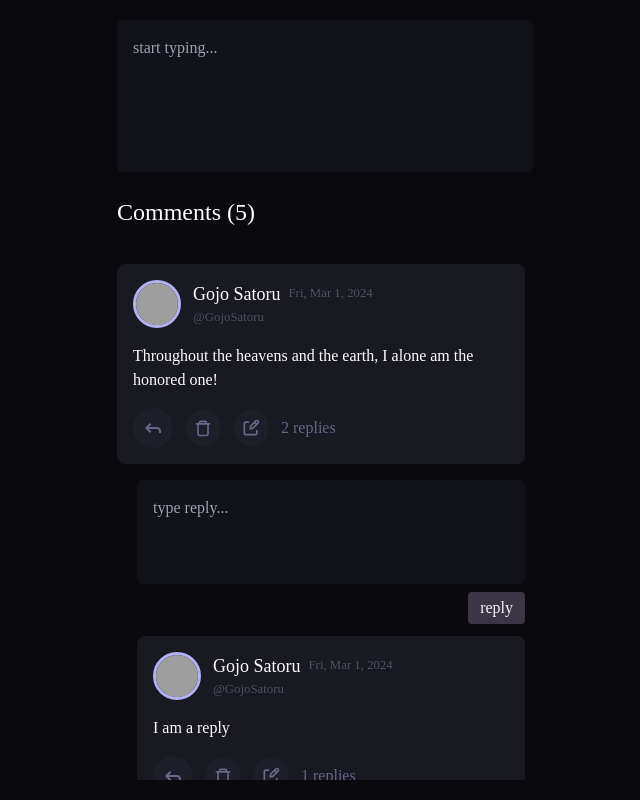
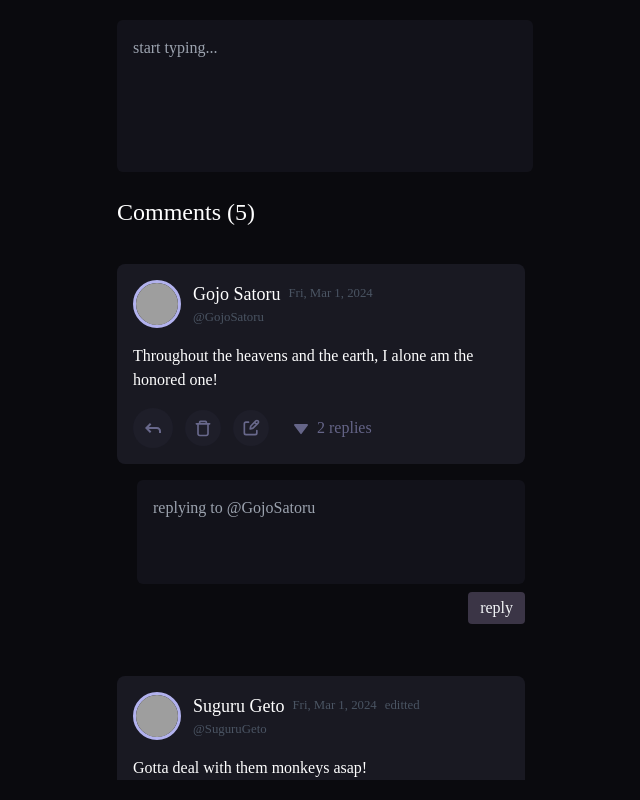
Before and after one commit to faddalibrahim/nested-comments-system-react, a React (Vite) app: page / in a window 1280 px wide. Both pictures are taken after a click on the button 468 px from the left and 428 px from the top of the page. Shown: the whole page, without its empty margins (315-955 px from the left). Built offline with nearby package versions, Linux system fonts and the light colour scheme; grey boxes are pictures that could not be loaded; a web font is replaced by a local one.

Commit message:
feat: create separate toggles for replies and reply comment box

```diff
--- a/src/comment_section/components/CommentBlock.tsx
+++ b/src/comment_section/components/CommentBlock.tsx
@@ -27,6 +27,10 @@ export default function CommentBlock({
   const [commentEditText, setCommentEditText] = useState(comment.text);
   const [showReplyBox, setShowReplyBox] = useState(false);
   const [commentReplyText, setCommentReplyText] = useState("");
+
+  const [showReplies, setShowReplies] = useState(false);
+
+  const replyCount = countCommentsDFS(comment.replies);
 
   return (
     <div className=" mt-3">
@@ -122,20 +126,26 @@ export default function CommentBlock({
               >
                 <Icons.Edit />
               </button>
-              <div>{countCommentsDFS(comment.replies)} replies</div>
+              {replyCount > 0 && (
+                <div
+                  className="flex items-center gap-1 p-2 hover:bg-[rgba(178,178,238,0.1)] cursor-pointer rounded-2xl"
+                  onClick={() => setShowReplies(!showReplies)}
+                >
+                  {showReplies ? <Icons.CaretUp /> : <Icons.CaretDown />}
+                  {`${replyCount} repl${replyCount > 1 ? "ies" : "y"}`}
+                </div>
+              )}
             </div>
           )}
         </div>
       </div>
-
-      {/* REPLIES */}
 
       {!showEditBox && showReplyBox && (
         <>
           <div className="ml-5 mt-4 flex flex-col items-end gap-2">
             <textarea
               className="bg-[rgba(178,178,238,0.05)] text-white p-4 outline-0 border-0 ring-0 resize-none rounded-md w-full"
-              placeholder="type reply..."
+              placeholder={`replying to ${comment.user.handle}`}
               name=""
               id=""
               rows={3}
@@ -166,7 +176,12 @@ export default function CommentBlock({
               </button>
             </div>
           </div>
+        </>
+      )}
 
+      {/* REPLIES */}
+
+      {showReplies && (
         <div className="ml-5">
           {comment?.replies.length > 0 &&
             comment?.replies.map((reply: Comment) => (
@@ -179,7 +194,6 @@ export default function CommentBlock({
               />
             ))}
         </div>
-        </>
       )}
     </div>
   );
--- a/src/comment_section/components/Icons.tsx
+++ b/src/comment_section/components/Icons.tsx
@@ -55,8 +55,8 @@ const Icons = {
   CaretDown: (props: IconProps) => (
     <svg
       xmlns="http://www.w3.org/2000/svg"
-      width="36"
-      height="36"
+      width="24"
+      height="24"
       viewBox="0 0 24 24"
       fill="currentColor"
       stroke-width="2"
@@ -69,8 +69,8 @@ const Icons = {
   CaretUp: (props: IconProps) => (
     <svg
       xmlns="http://www.w3.org/2000/svg"
-      width="36"
-      height="36"
+      width="24"
+      height="24"
       viewBox="0 0 24 24"
       fill="currentColor"
       stroke-width="2"
```
Lines whose indentation alone changed are shown as unchanged.
